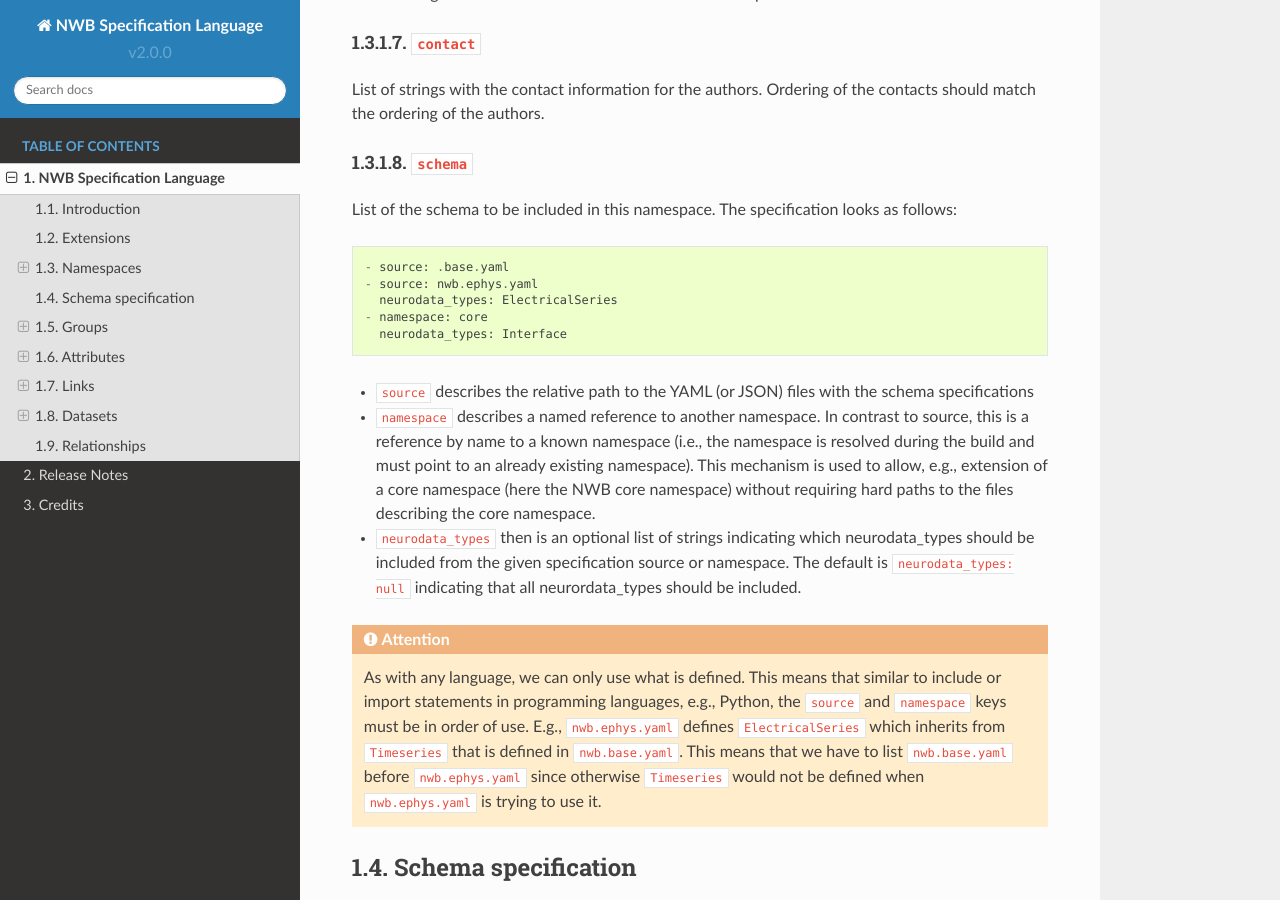
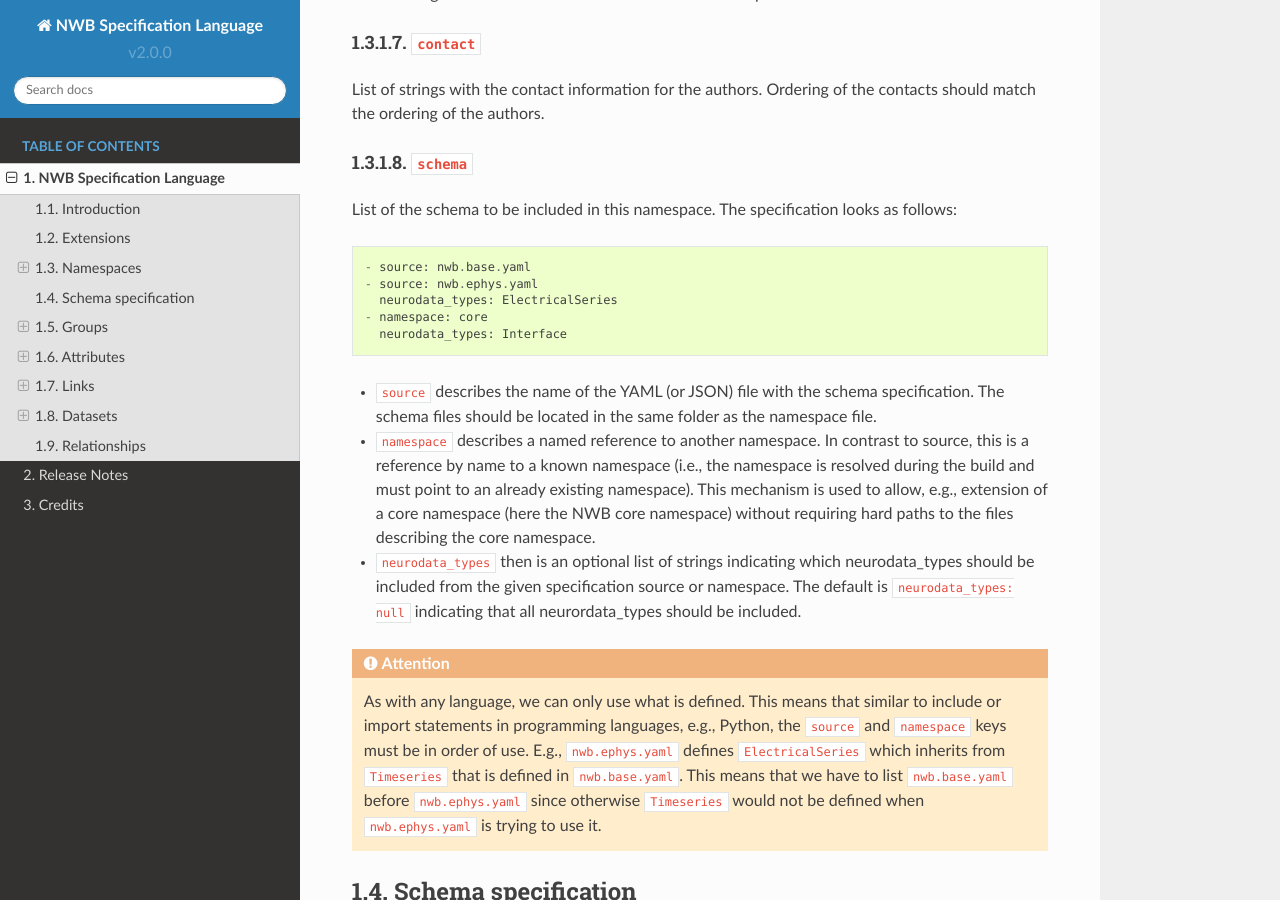
Before and after one commit to NeurodataWithoutBorders/nwb-schema, a Sphinx documentation site: the page built from docs/language/source/specification_language_description.rst, in a window 1280 px wide and 900 px high, scrolled down 2528 px. Built offline with Sphinx 7.4.7 and the Read the Docs theme 2.0.0, drawn with Linux system fonts in a browser that asks for light colours.

Commit message:
Bug fix in description of namespace spec

```diff
--- a/docs/language/source/specification_language_description.rst
+++ b/docs/language/source/specification_language_description.rst
@@ -147,13 +147,13 @@ List of the schema to be included in this namespace. The specification looks as
 
 .. code-block:: python
 
-     - source: .base.yaml
+     - source: nwb.base.yaml
      - source: nwb.ephys.yaml
        neurodata_types: ElectricalSeries
      - namespace: core
        neurodata_types: Interface
 
-* ``source`` describes the relative path to the YAML (or JSON) files with the schema specifications
+* ``source`` describes the name of the YAML (or JSON) file with the schema specification. The schema files should be located in the same folder as the namespace file.
 * ``namespace`` describes a named reference to another namespace. In contrast to source, this is a reference by name to a known namespace (i.e., the namespace is resolved during the build and must point to an already existing namespace). This mechanism is used to allow, e.g., extension of a core namespace (here the NWB core namespace) without requiring hard paths to the files describing the core namespace.
 * ``neurodata_types`` then is an optional list of strings indicating which neurodata_types should be
   included from the given specification source or namespace. The default is ``neurodata_types: null`` indicating that all
```
